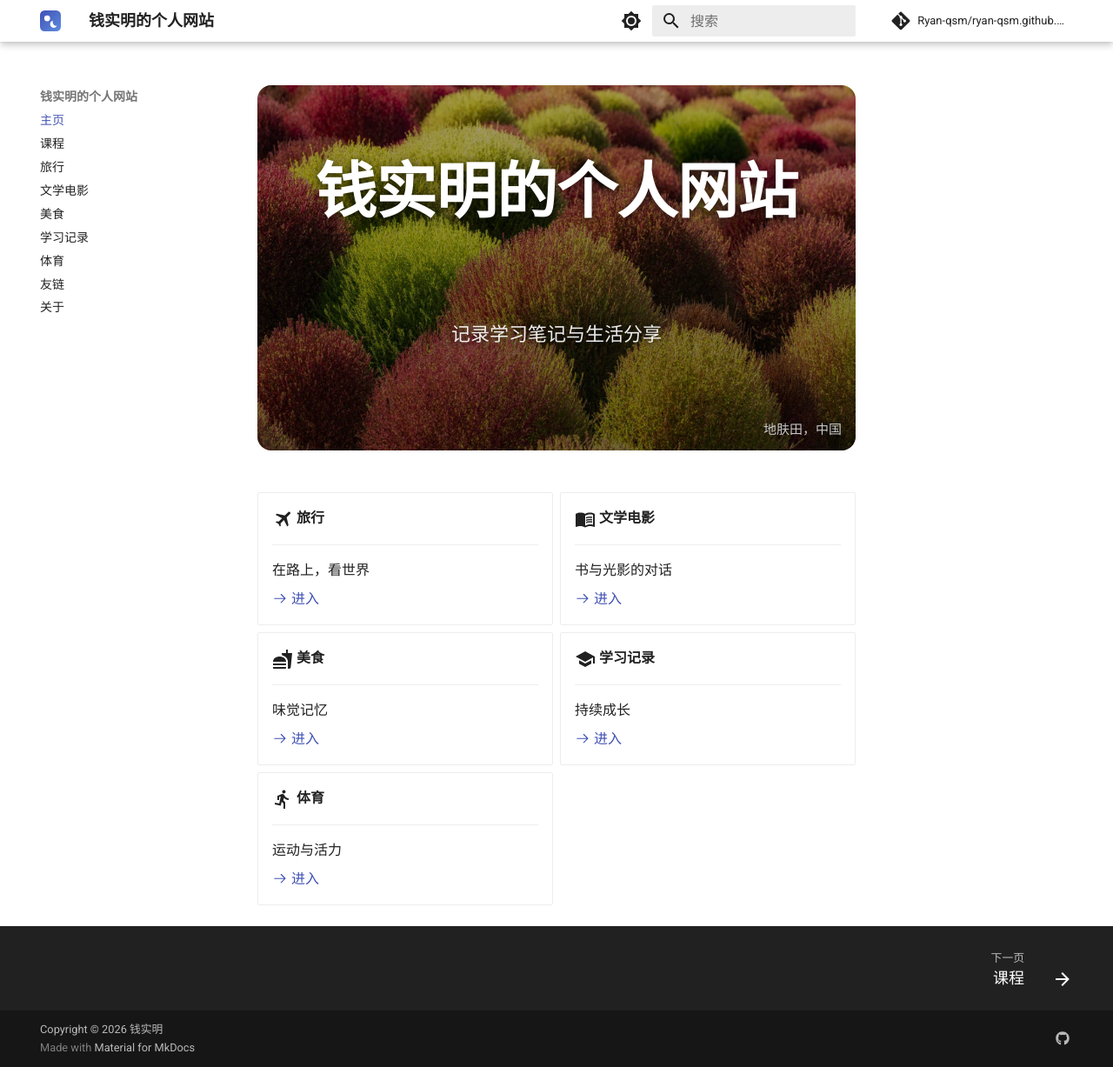
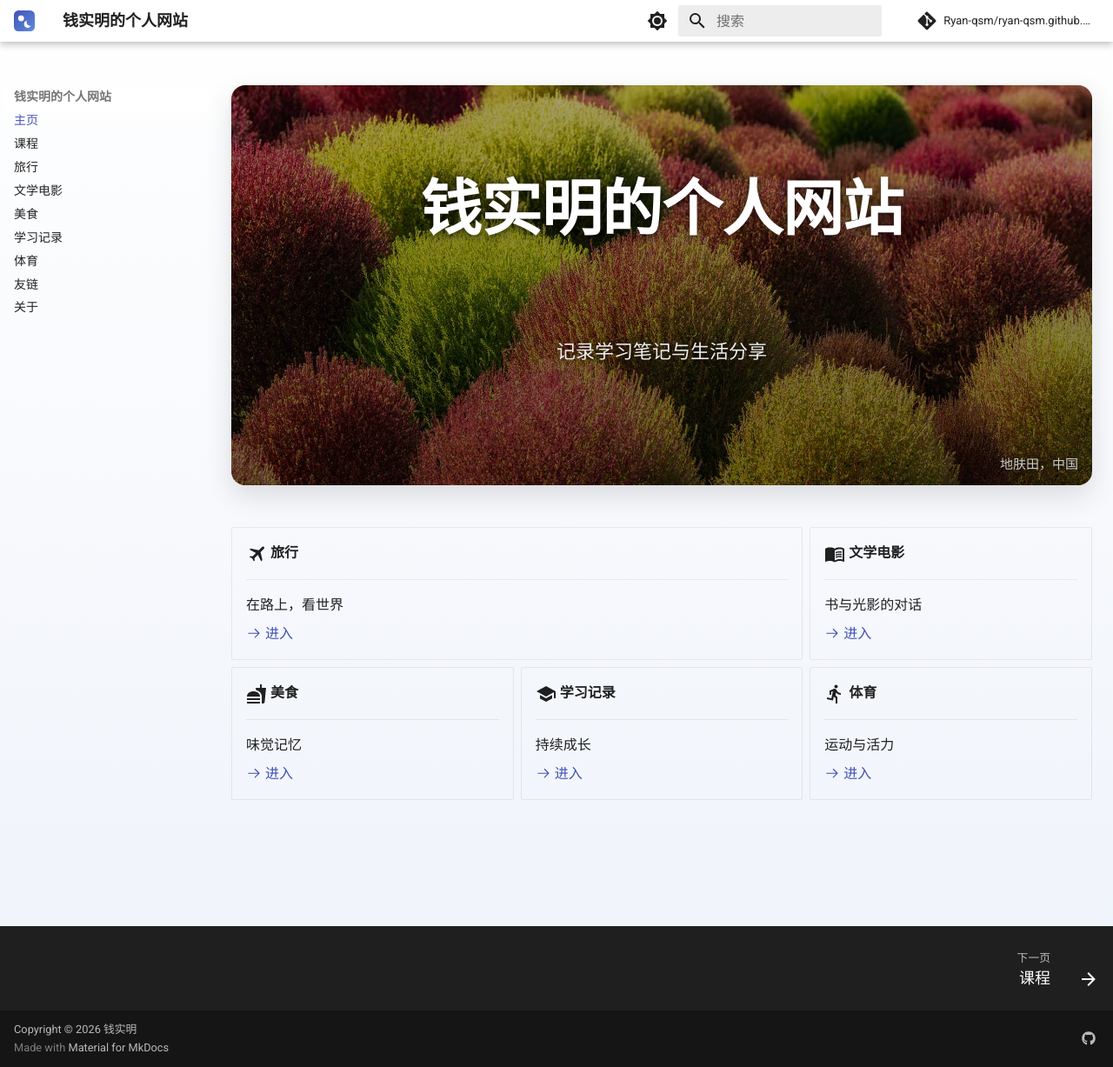
Before and after one commit to Ryan-qsm/ryan-qsm.github.io, an MkDocs documentation site: the page built from docs/index.md, in a window 1280 px wide and 1227 px high. Shown: the whole window at 87% size. Built offline with MkDocs 1.6.1 and Material for MkDocs 9.7.7, drawn with Linux system fonts in a browser that asks for light colours; comment, search, counter and statistics services are not loaded.

Commit message:
Widen layout, fill home card grid, add gradient background, fix mobile hero title

```diff
--- a/docs/index.md
+++ b/docs/index.md
@@ -4,7 +4,7 @@
   <span class="home-hero__credit"></span>
 </div>
 
-<div class="grid cards" markdown>
+<div class="grid cards home-cards" markdown>
 
 -   :material-airplane:{ .lg .middle } **旅行**
 
--- a/docs/stylesheets/extra.css
+++ b/docs/stylesheets/extra.css
@@ -1,3 +1,25 @@
+/* ----- 全站：加宽版心，减少两侧留白 ----- */
+.md-grid {
+  max-width: 76.25rem;
+}
+
+/* ----- 首页：隐藏空的右侧目录栏，让内容铺开 ----- */
+.md-main__inner:has(.home-hero) .md-sidebar--secondary {
+  display: none;
+}
+
+/* ----- 浅色模式：极浅渐变底色 ----- */
+body[data-md-color-scheme="default"] {
+  background: linear-gradient(180deg, #ffffff 0%, #eef2fa 100%);
+}
+
+/* ----- 首页卡片：首张跨两列，网格排满 ----- */
+@media screen and (min-width: 60em) {
+  .home-cards > ul > li:first-child {
+    grid-column: span 2;
+  }
+}
+
 .home-hero {
   position: relative;
   display: flex;
@@ -5,7 +27,7 @@
   align-items: center;
   justify-content: center;
   text-align: center;
-  min-height: 420px;
+  min-height: 460px;
   margin: 0 0 48px;
   padding: 48px 24px 64px;
   border-radius: 16px;
@@ -13,6 +35,7 @@
   background-color: #101322;
   background-size: cover;
   background-position: center;
+  box-shadow: 0 12px 32px rgba(0, 0, 0, 0.12);
 }
 
 .home-hero::before {
@@ -59,6 +82,6 @@
   }
 
   .home-hero h1 {
-    font-size: 2.2rem;
+    font-size: 1.5rem;
   }
 }
```
